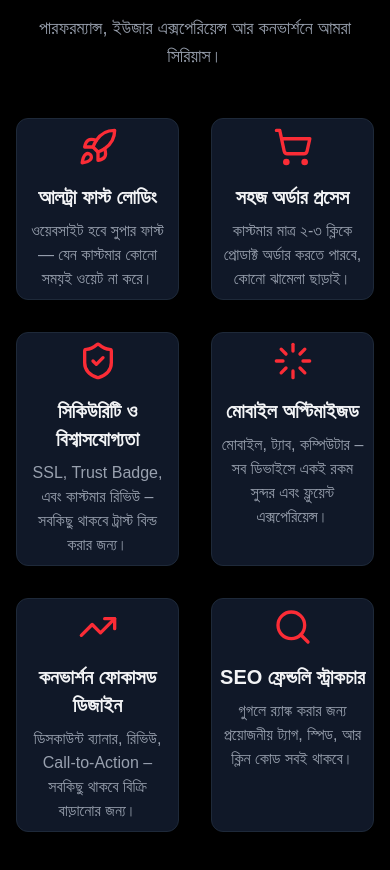
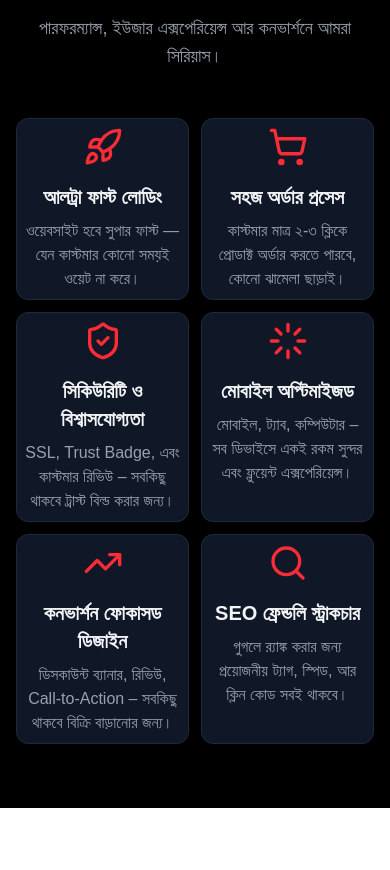
Before and after one commit to jakariait/agencyNxtJs, a Next.js app: page / in a window 390 px wide. Shown: the part 1528-2398 px from the top of the page. After the commit the page ends 2336 px from the top, so only its background shows below. Built offline with nearby package versions, Linux system fonts and the light colour scheme.

Commit message:
Minor Tweak

```diff
--- a/src/components/ecommerceFeatures.js
+++ b/src/components/ecommerceFeatures.js
@@ -21,7 +21,7 @@
           পারফরম্যান্স, ইউজার এক্সপেরিয়েন্স আর কনভার্শনে আমরা সিরিয়াস।
         </p>
 
-        <div className="grid grid-cols-2 md:grid-cols-3 gap-8 items-stretch">
+        <div className="grid grid-cols-2 md:grid-cols-3 gap-3 md:gap-8 items-stretch">
           {[
             {
               icon: <Rocket className="text-red-500 mb-4" size={40} />,
```
